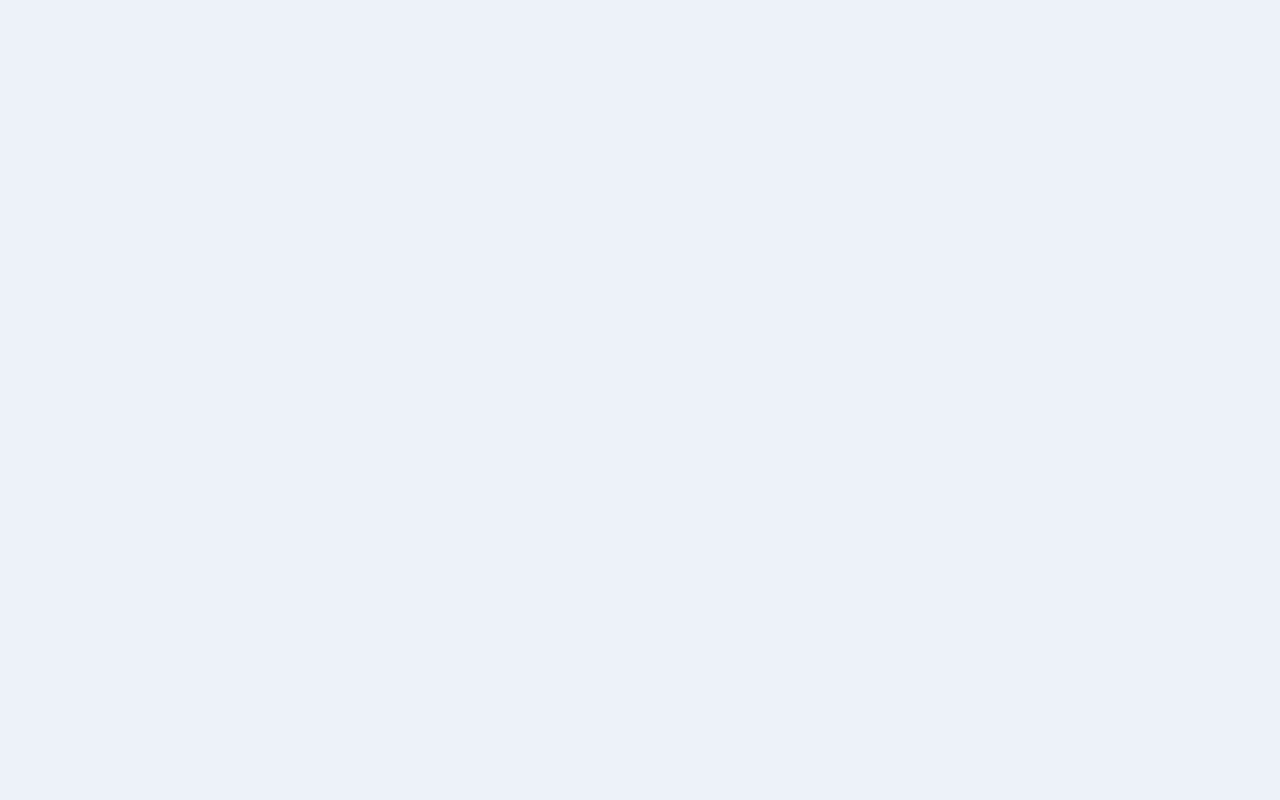
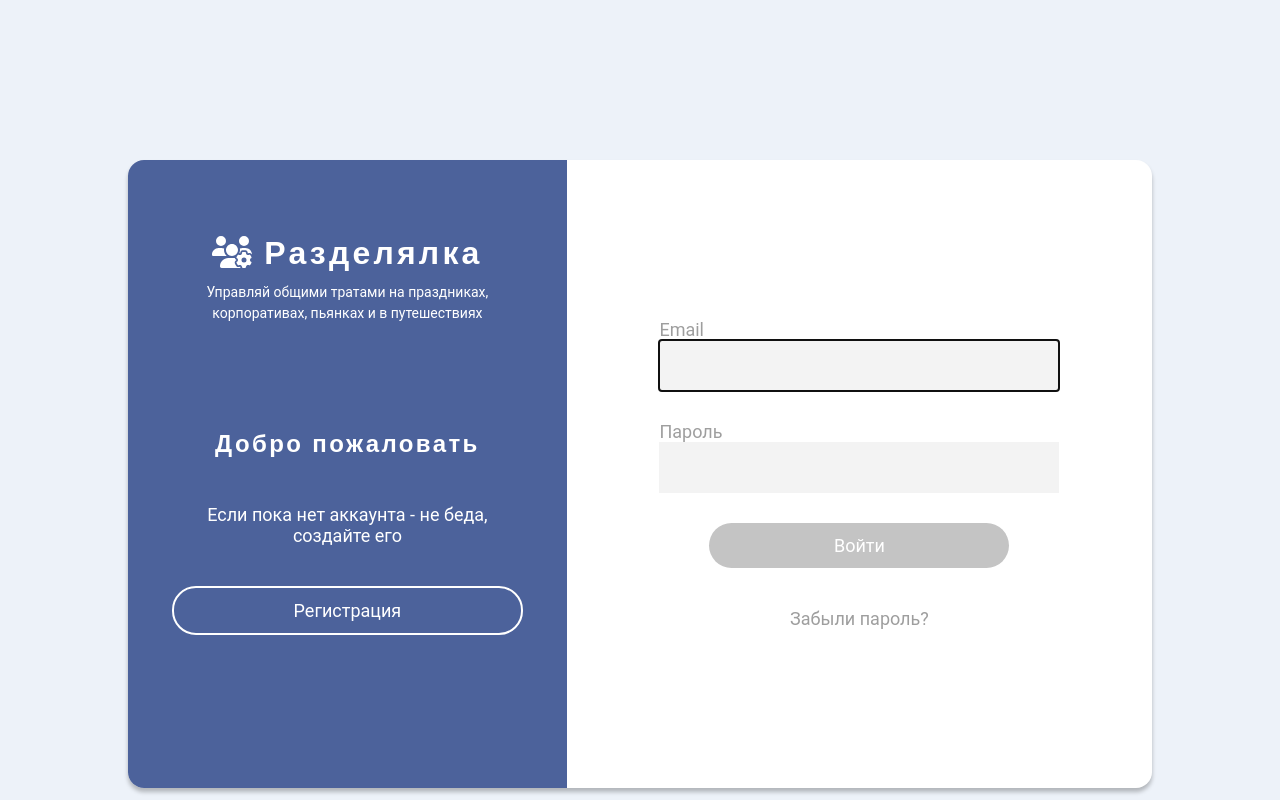
Before and after one commit to novikovav2/booze-web, an Angular app: page /auth/login in a window 1280 px wide. Before the commit this address led to /. Built offline with nearby package versions, Linux system fonts and the light colour scheme.

Commit message:
Add login page

```diff
--- a/src/app/app-routing.module.ts
+++ b/src/app/app-routing.module.ts
@@ -3,13 +3,17 @@ import { RouterModule, Routes } from '@angular/router';
 import {MainComponent} from "./main/main.component";
 import {ShowComponent} from "./main/show/show.component";
 import {ProductsComponent} from "./main/products/products.component";
+import {AuthComponent} from "./auth/auth.component";
+import {LoginComponent} from "./auth/login/login.component";
 
 const routes: Routes = [
   {path: '', component: MainComponent, children: [
       { path: 'events/:id', component: ShowComponent },
       { path: 'products/:id', component: ProductsComponent }
     ]},
-
+  { path: 'auth', component: AuthComponent, children: [
+      { path: 'login', component: LoginComponent }
+    ]}
 ];
 
 @NgModule({
--- a/src/app/app.module.ts
+++ b/src/app/app.module.ts
@@ -5,6 +5,7 @@ import { AppRoutingModule } from './app-routing.module';
 import { AppComponent } from './app.component';
 import {MainModule} from "./main/main.module";
 import { FontAwesomeModule } from '@fortawesome/angular-fontawesome';
+import {AuthModule} from "./auth/auth.module";
 
 @NgModule({
   declarations: [
@@ -14,7 +15,8 @@ import { FontAwesomeModule } from '@fortawesome/angular-fontawesome';
     BrowserModule,
     AppRoutingModule,
     MainModule,
-    FontAwesomeModule
+    FontAwesomeModule,
+    AuthModule
   ],
   providers: [],
   bootstrap: [AppComponent]
--- /dev/null
+++ b/src/app/auth/auth.component.html
@@ -0,0 +1,3 @@
+<div class="auth">
+  <router-outlet></router-outlet>
+</div>
--- /dev/null
+++ b/src/app/auth/auth.component.scss
@@ -0,0 +1,199 @@
+.auth {
+  margin: 0 auto;
+  margin-top: 160px;
+  max-width: 1024px;
+  background-color: white;
+  height: 628px;
+  box-shadow: 0 4px 4px rgba(0, 0, 0, 0.25);
+  border-radius: 16px 16px 16px 16px;
+
+  &-container {
+    display: flex;
+    height: 100%;
+  }
+
+  &-left {
+    background: var(--brandColor);
+    display: flex;
+    flex-direction: column;
+    align-items: center;
+    border-radius: 16px 0 0 16px;
+    height: 100%;
+    flex: 3;
+  }
+
+  &-right {
+    display: flex;
+    align-items: center;
+    flex-direction: column;
+    justify-content: center;
+    flex: 4;
+  }
+
+  &-logo {
+    font-family: Raleway, sans-serif;
+    font-style: normal;
+    font-weight: bold;
+    font-size: 32px;
+    letter-spacing: 0.1em;
+    line-height: 42px;
+    color: #FFFFFF;
+    margin-top: 72px;
+    text-align: center;
+  }
+
+  &-header {
+    font-family: Raleway, sans-serif;
+    font-style: normal;
+    font-weight: bold;
+    font-size: 24px;
+    letter-spacing: 0.1em;
+    line-height: 36px;
+    color: #FFFFFF;
+    margin-top: 102px;
+    text-align: center;
+  }
+
+  &-subheader {
+    font-family: Roboto, sans-serif;
+    font-style: normal;
+    font-weight: normal;
+    font-size: 14px;
+    line-height: 21px;
+    text-align: center;
+    color: #FFFFFF;
+    margin-top: 8px;
+    width: 80%;
+  }
+
+  &-text {
+    font-family: Roboto, sans-serif;
+    font-style: normal;
+    font-weight: normal;
+    font-size: var(--textNormalSize);
+    line-height: 21px;
+    text-align: center;
+    color: #FFFFFF;
+    margin-top: 42px;
+    width: 80%;
+  }
+
+  &-link {
+    margin-top: 40px;
+    width: 80%;
+    background: var(--brandColor);
+    border: 2px solid #FFFFFF;
+    box-sizing: border-box;
+    border-radius: 24px;
+    padding: 12px 0;
+    color: white;
+    text-align: center;
+    font-style: normal;
+    font-weight: normal;
+    font-size: var(--textNormalSize);
+    line-height: 21px;
+    text-decoration: none;
+
+    &:hover {
+      box-shadow: 0 0 5px #FFFFFF;
+    }
+  }
+}
+
+.form {
+  display: flex;
+  flex-direction: column;
+  width: 400px;
+  margin: 0 auto;
+  align-items: center;
+
+  &-control {
+    width: 100%;
+    margin-bottom: 30px;
+  }
+
+  &-label {
+    font-style: normal;
+    font-weight: normal;
+    font-size: var(--textNormalSize);
+    line-height: 21px;
+    color: var(--dark);
+  }
+
+  &-input {
+    width: 100%;
+    padding: 15px 20px;
+    background: #F3F3F3;
+    border: none;
+    font-size: var(--textNormalSize);
+    line-height: 21px;
+    color: #000000;
+
+    &__error {
+      border: 1px solid red;
+    }
+
+  }
+
+  &-button {
+    background: var(--brandColor);
+    border: 2px solid var(--brandColor);
+    box-sizing: border-box;
+    border-radius: 24px;
+    font-size: var(--textNormalSize);
+    line-height: 21px;
+    text-align: center;
+    color: #FFFFFF;
+    width: 300px;
+    padding-top: 12px;
+    padding-bottom: 12px;
+
+    &:hover:enabled {
+      box-shadow: 0 0 5px var(--brandColor);
+    }
+
+    &:disabled {
+      background: var(--light);
+      border: none;
+    }
+  }
+
+  &-link {
+    margin-top: 40px;
+    font-style: normal;
+    font-weight: normal;
+    font-size: var(--textNormalSize);
+    line-height: 21px;
+    color: var(--dark);
+
+    &:hover {
+      text-decoration: underline;
+    }
+  }
+
+  &-error {
+    color: red;
+    display: none;
+    margin-top: 6px;
+  }
+
+  &-failed {
+    color: red;
+    margin-top: 30px;
+    text-align: center;
+  }
+}
+
+.alert {
+  color: #B00100;
+  margin-top: 16px;
+  width: 400px;
+  text-align: center;
+}
+
+.notice {
+  color: var(--brandColor);
+  margin-top: 16px;
+  width: 400px;
+  text-align: center;
+}
--- /dev/null
+++ b/src/app/auth/auth.component.ts
@@ -0,0 +1,8 @@
+import {Component} from "@angular/core";
+
+@Component({
+  selector: 'app-auth',
+  templateUrl: './auth.component.html',
+  styleUrls: ['./auth.component.scss']
+})
+export class AuthComponent {}
--- /dev/null
+++ b/src/app/auth/login/login.component.html
@@ -0,0 +1,41 @@
+<div class="auth-container">
+  <div class="auth-left">
+    <h1 class="auth-logo">
+      <a [routerLink]="[ROOT_URL]" class="auth-logo">
+        <fa-icon [icon]="iconLogo"></fa-icon> Разделялка
+      </a>
+    </h1>
+    <p class="auth-subheader">
+      Управляй общими тратами на праздниках,
+      корпоративах, пьянках и в путешествиях
+    </p>
+
+    <h2 class="auth-header">Добро пожаловать</h2>
+    <p class="auth-text">Если пока нет аккаунта - не беда, создайте его</p>
+    <a [routerLink]="[REGISTRATION_URL]" class="auth-link">
+      Регистрация
+    </a>
+  </div>
+
+  <div class="auth-right">
+    <form class="form" [formGroup]="form" (ngSubmit)="onSubmit()">
+      <div class="form-control">
+        <label class="form-label" for="email">Email</label>
+        <input type="email" autofocus autocomplete="email" class="form-input" id="email" formControlName="email">
+      </div>
+
+      <div class="form-control">
+        <label for="password" class="form-label">Пароль</label>
+        <input type="password" class="form-input" id="password" formControlName="password">
+      </div>
+
+      <button class="form-button" type="submit" [disabled]="!form.valid">
+        Войти
+      </button>
+
+      <a [routerLink]="[NEW_PASSWORD_URL]" class="form-link">
+        Забыли пароль?
+      </a>
+    </form>
+  </div>
+</div>
--- /dev/null
+++ b/src/app/auth/login/login.component.ts
@@ -0,0 +1,43 @@
+import {Component} from "@angular/core";
+import {faUsersGear} from "@fortawesome/free-solid-svg-icons";
+import {AUTH_TOKEN, NEW_PASSWORD_URL, REGISTRATION_URL, ROOT_URL} from "../../services/consts";
+import {FormControl, FormGroup, Validators} from "@angular/forms";
+import {AuthService} from "../../services/auth.service";
+import {Auth} from "../../models/auth";
+import {Router} from "@angular/router";
+
+@Component({
+  selector: 'app-login',
+  templateUrl: './login.component.html',
+  styleUrls: ['../auth.component.scss']
+})
+export class LoginComponent {
+  iconLogo = faUsersGear
+  ROOT_URL = ROOT_URL;
+  REGISTRATION_URL = REGISTRATION_URL
+  NEW_PASSWORD_URL = NEW_PASSWORD_URL
+
+  form = new FormGroup({
+    email: new FormControl('', [Validators.required, Validators.email]),
+    password: new FormControl('', [Validators.required, Validators.minLength(6)])
+  })
+
+  constructor(private authService: AuthService,
+              private router: Router) {  }
+
+  onSubmit() {
+    const email = this.form.controls['email'].value
+    const password = this.form.controls['password'].value
+    if (email && password) {
+      const user: Auth = { email, password }
+      this.authService.login(user)
+        .subscribe({
+          next: (data) => {
+            localStorage.setItem(AUTH_TOKEN, data)
+            this.router.navigate([ROOT_URL])
+          },
+          error: (error) => { console.log(error) }
+        })
+    }
+  }
+}
--- /dev/null
+++ b/src/app/models/auth.ts
@@ -0,0 +1,4 @@
+export interface Auth {
+  email: string,
+  password: string
+}
--- /dev/null
+++ b/src/app/services/auth.service.ts
@@ -0,0 +1,19 @@
+import {Injectable} from "@angular/core";
+import {of} from "rxjs";
+import {Auth} from "../models/auth";
+
+@Injectable()
+export class AuthService {
+  login(user: Auth) {
+    const token = 'AAAaaaBBBbbb1234567890'
+    return of(token)
+  }
+
+  registration(newUser: Auth) {
+    return of(true)
+  }
+
+  resetPassword() {
+
+  }
+}
--- /dev/null
+++ b/src/app/services/consts.ts
@@ -0,0 +1,9 @@
+export const AUTH_TOKEN = 'token'
+
+export const ROOT = ''
+export const REGISTRATION = 'signUp'
+export const NEW_PASSWORD = 'newPassword'
+
+export const ROOT_URL = '/' + ROOT
+export const REGISTRATION_URL = '/' + REGISTRATION
+export const NEW_PASSWORD_URL = '/' + NEW_PASSWORD
```
Also changed, not shown: src/app/auth/auth.module.ts (added, +29 -0 lines).
